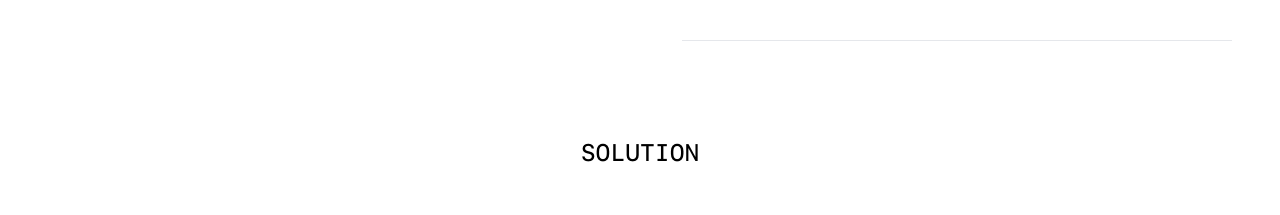
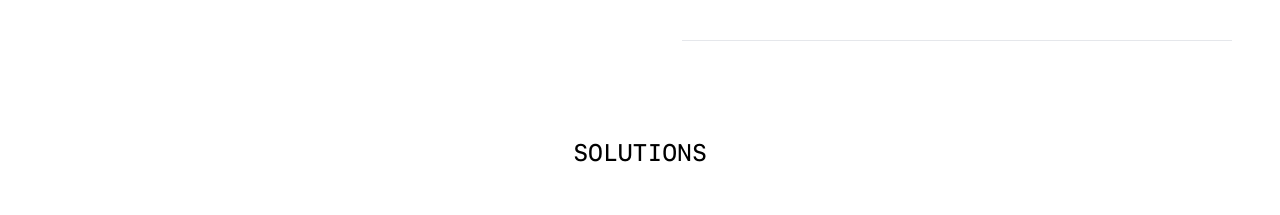
Before and after one commit to hilarl/tenzro-com, a Next.js app: page / in a window 1280 px wide. Shown: the part 1860-2075 px from the top of the page. Built offline with nearby package versions, Linux system fonts and the light colour scheme.

Commit message:
Update page.js

```diff
--- a/src/app/page.js
+++ b/src/app/page.js
@@ -147,7 +147,7 @@ export default function Home() {
       </div>
       <div id="solutions">
         <div className="px-6 md:px-12 pt-4 mono-medium-h text-center">
-          <h1 className="text-2xl">SOLUTION</h1>
+          <h1 className="text-2xl">SOLUTIONS</h1>
         </div>
         <div className="grid grid-cols-1 md:grid-cols-3 gap-4 p-6 md:p-12 mono-medium-h">
           <div className="border border-neutral-200 rounded-lg p-8">
```
